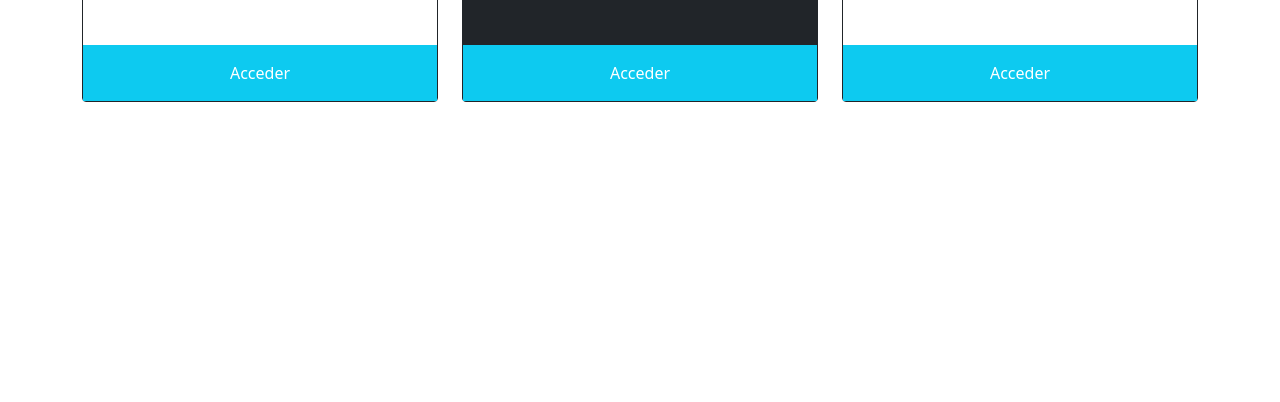
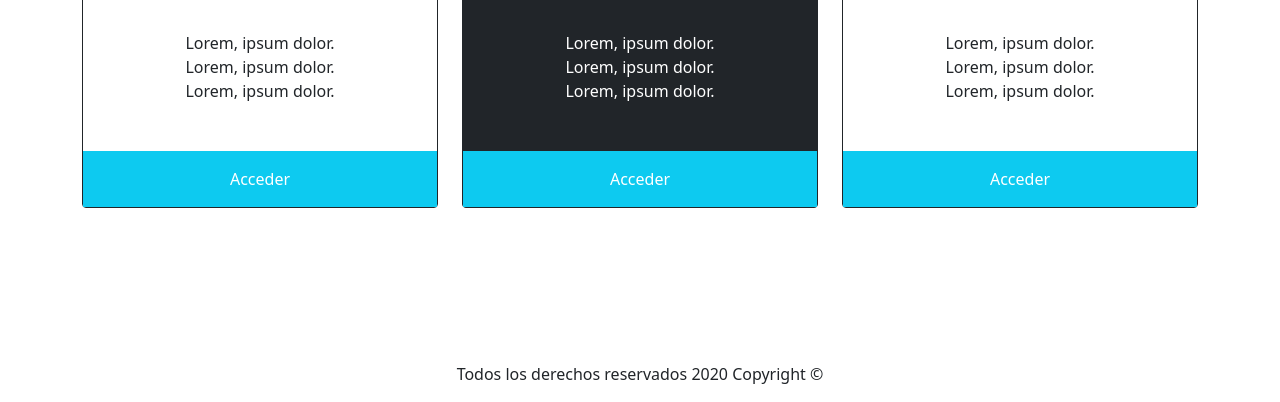
Before and after one commit to juanjavier1001/prueba-bootstrap, a plain HTML site: page index.html in a window 1280 px wide. Shown: the part 486-888 px from the top of the page. Before the commit the page ends 800 px from the top, so only its background shows below. Drawn offline with nearby package versions, Linux system fonts and the light colour scheme.

Commit message:
agrego footer

```diff
--- a/index.html
+++ b/index.html
@@ -5,6 +5,7 @@
     <meta http-equiv="X-UA-Compatible" content="IE=edge" />
     <meta name="viewport" content="width=device-width, initial-scale=1.0" />
     <title>Document</title>
+    <link rel="stylesheet" href="style.css" />
     <link
       href="https://cdn.jsdelivr.net/npm/bootstrap@5.0.0-beta3/dist/css/bootstrap.min.css"
       rel="stylesheet"
@@ -14,7 +15,7 @@
   </head>
   <body>
     <main>
-      <div class="container">
+      <div class="container d-flex flex-column alto justify-content-center">
         <div class="text-center">
           <h1 class="display-4">Lista de Precios</h1>
           <p class="lead">
@@ -81,5 +82,9 @@
         </div>
       </div>
     </main>
+    <!--footer-->
+    <footer class="text-center mt-5">
+      <p>Todos los derechos reservados 2020 Copyright ©</p>
+    </footer>
   </body>
 </html>
--- /dev/null
+++ b/style.css
@@ -0,0 +1,5 @@
+@media (min-width: 768px) {
+  .alto {
+    height: 100vh;
+  }
+}
```
